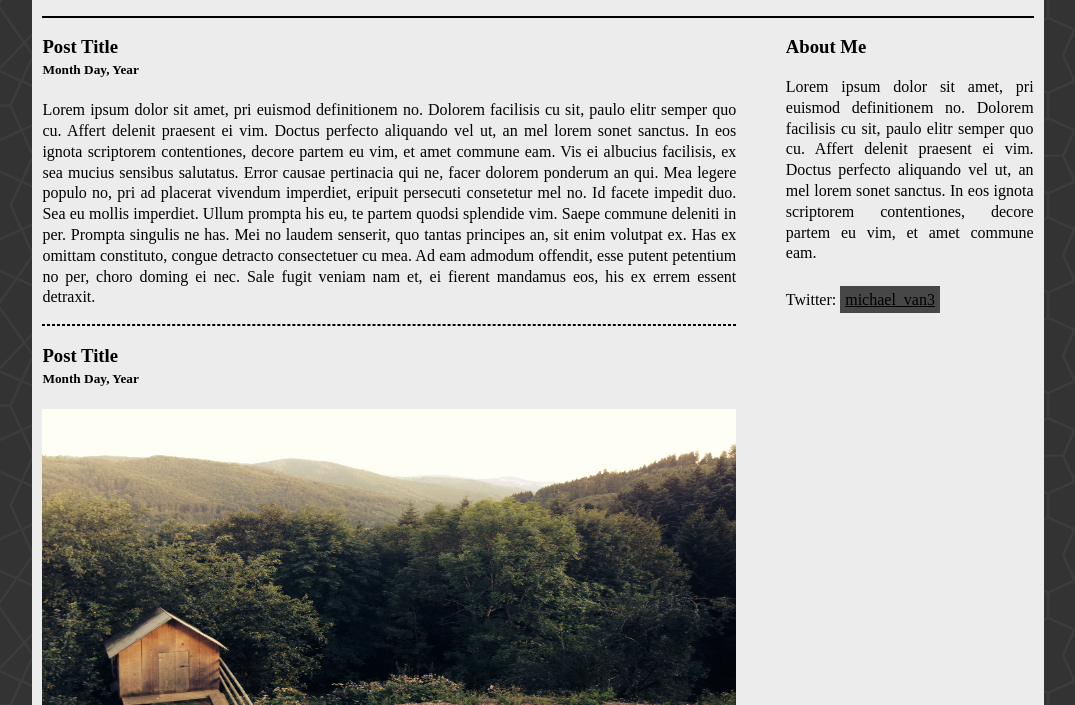
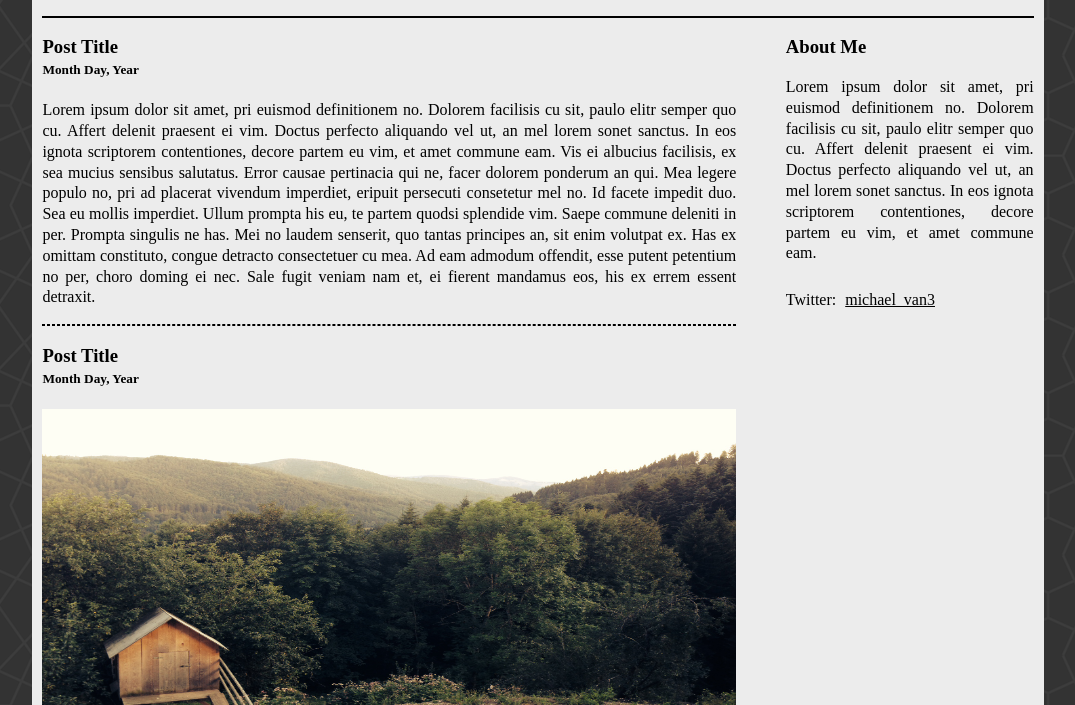
Before and after one commit to michael-van/michael-van.github.io, a plain HTML site: page blog.html in a window 1280 px wide. Shown: the part 95-800 px from the top of the page, without its empty margins (102-1177 px from the left). Drawn offline with Linux system fonts and the light colour scheme; a web font is replaced by a local one.

Commit message:
Change style AGAIN

```diff
--- a/blogstyle.css
+++ b/blogstyle.css
@@ -111,7 +111,7 @@ a:visited:hover {
 }
 
 #twitter {
-	background-color: none;
+	background-color: rgb(236,236,236);
 	color: black;
 	border-radius: 0px;
 }
```
